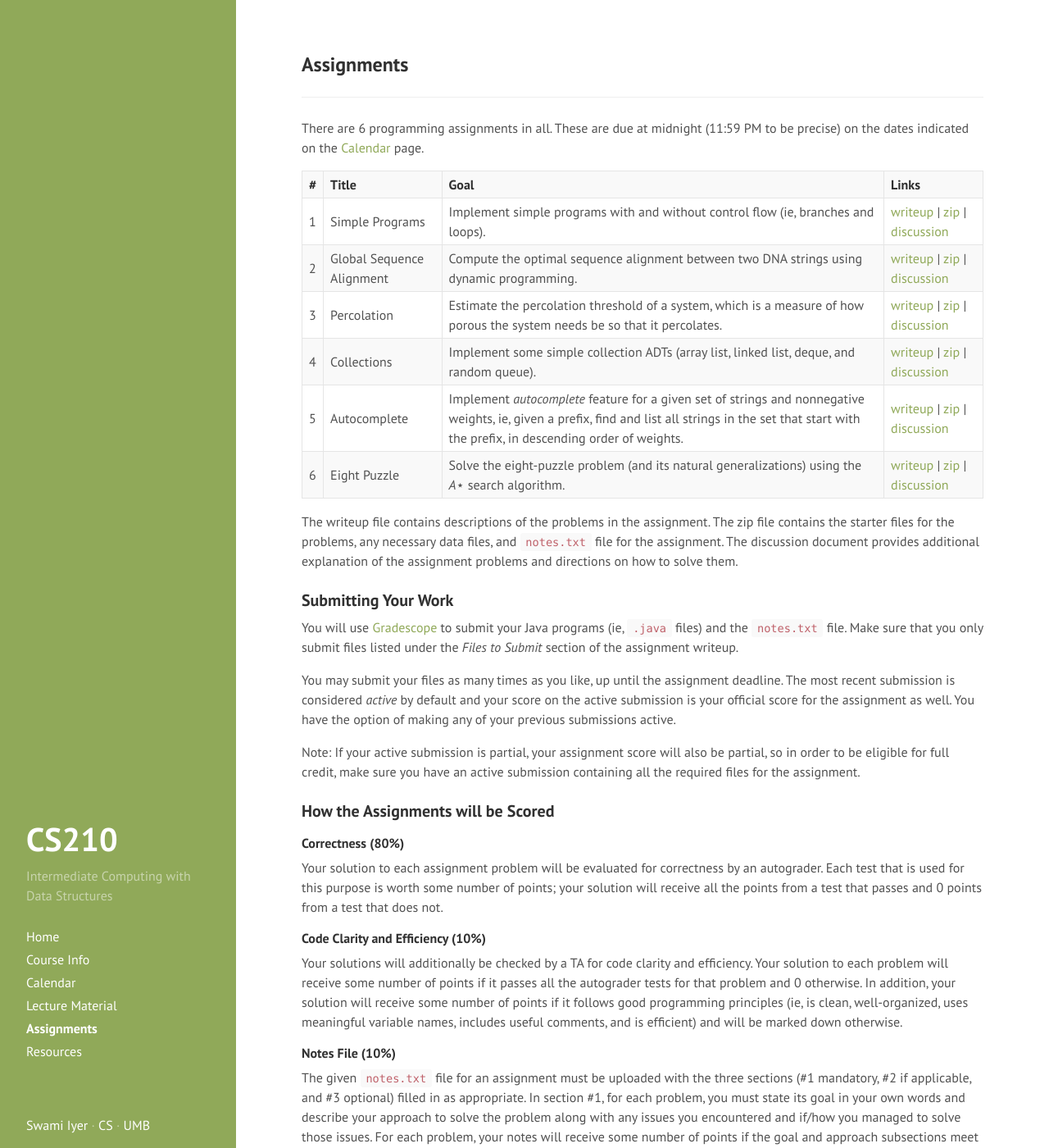
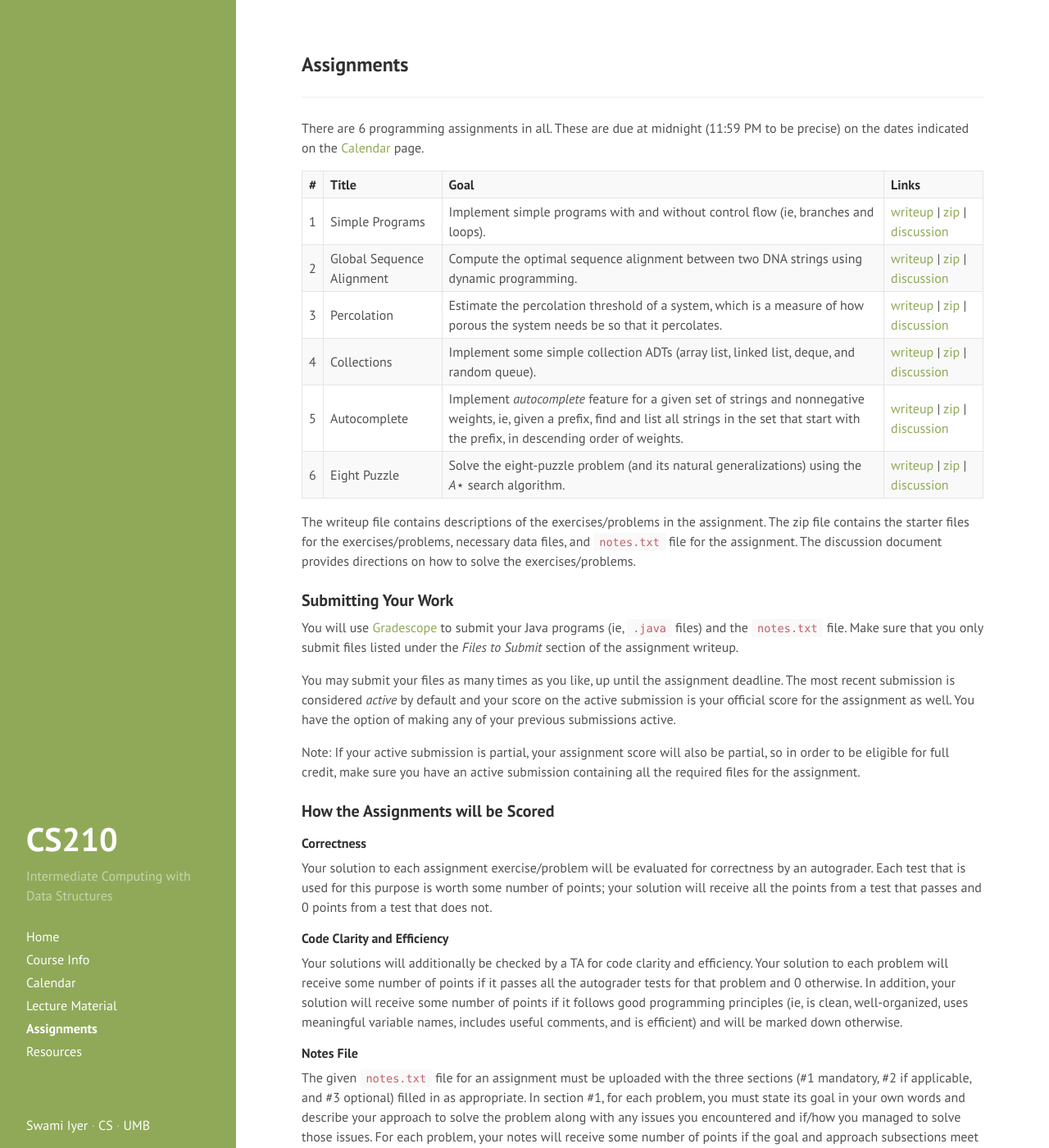
Before and after one commit to swamiiyer/swamiiyer.github.io, a Jekyll site: the page built from _pages/cs210/assignments.md, in a window 1280 px wide and 1400 px high. Shown: the whole window at 82% size. Built offline with Jekyll 4.4.1, drawn with Linux system fonts in a browser that asks for light colours.

Commit message:
Minor change

```diff
--- a/_pages/cs210/assignments.md
+++ b/_pages/cs210/assignments.md
@@ -15,7 +15,7 @@ There are 6 programming assignments in all. These are due at midnight (11:59 PM
 5 | Autocomplete | Implement *autocomplete* feature for a given set of strings and nonnegative weights, ie, given a prefix, find and list all strings in the set that start with the prefix, in descending order of weights. | [writeup](https://www.cs.umb.edu/~siyer/teaching/cs210/autocomplete.pdf) \| [zip](https://www.cs.umb.edu/~siyer/teaching/cs210/autocomplete.zip) \| [discussion](https://www.cs.umb.edu/~siyer/teaching/cs210/autocomplete_discussion.pdf) |
 6 | Eight Puzzle | Solve the eight-puzzle problem (and its natural generalizations) using the *A*⋆ search algorithm. | [writeup](https://www.cs.umb.edu/~siyer/teaching/cs210/eight_puzzle.pdf) \| [zip](https://www.cs.umb.edu/~siyer/teaching/cs210/eight_puzzle.zip) \| [discussion](https://www.cs.umb.edu/~siyer/teaching/cs210/eight_puzzle_discussion.pdf) |
 
-The writeup file contains descriptions of the problems in the assignment. The zip file contains the starter files for the problems, any necessary data files, and `notes.txt` file for the assignment. The discussion document provides additional explanation of the assignment problems and directions on how to solve them.
+The writeup file contains descriptions of the exercises/problems in the assignment. The zip file contains the starter files for the exercises/problems, necessary data files, and `notes.txt` file for the assignment. The discussion document provides directions on how to solve the exercises/problems.
 
 ### Submitting Your Work
 
@@ -27,14 +27,14 @@ Note: If your active submission is partial, your assignment score will also be p
 
 ### How the Assignments will be Scored
 
-#### Correctness (80%)
+#### Correctness
 
-Your solution to each assignment problem will be evaluated for correctness by an autograder. Each test that is used for this purpose is worth some number of points; your solution will receive all the points from a test that passes and 0 points from a test that does not.
+Your solution to each assignment exercise/problem will be evaluated for correctness by an autograder. Each test that is used for this purpose is worth some number of points; your solution will receive all the points from a test that passes and 0 points from a test that does not.
 
-#### Code Clarity and Efficiency (10%)
+#### Code Clarity and Efficiency
 
 Your solutions will additionally be checked by a TA for code clarity and efficiency. Your solution to each problem will receive some number of points if it passes all the autograder tests for that problem and 0 otherwise. In addition, your solution will receive some number of points if it follows good programming principles (ie, is clean, well-organized, uses meaningful variable names, includes useful comments, and is efficient) and will be marked down otherwise.
 
-#### Notes File (10%)
+#### Notes File
 
 The given `notes.txt` file for an assignment must be uploaded with the three sections (\#1 mandatory, \#2 if applicable, and \#3 optional) filled in as appropriate. In section \#1, for each problem, you must state its goal in your own words and describe your approach to solve the problem along with any issues you encountered and if/how you managed to solve those issues. For each problem, your notes will receive some number of points if the goal and approach subsections meet our expectations and will be marked down otherwise.
```
Also changed, not shown: _pages/cs110/assignments.md (+5 -5 lines), _pages/cs451/assignments.md (+4 -4 lines).
